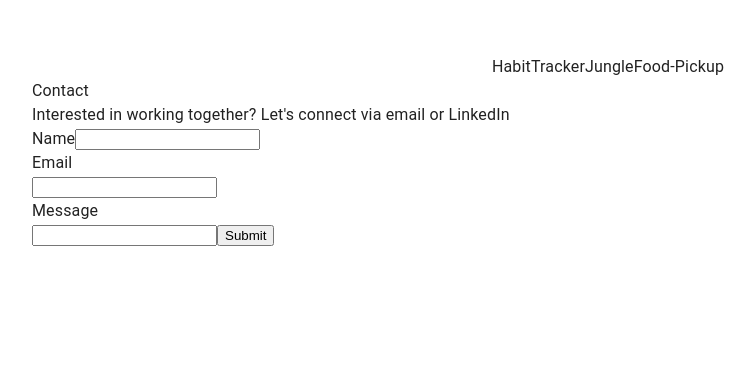
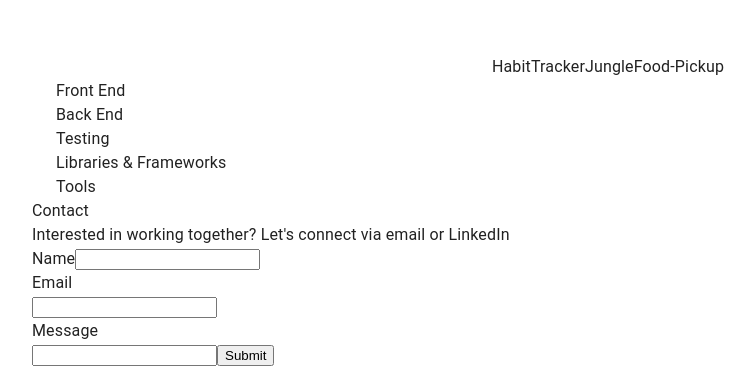
Before and after one commit to MackMartinez/Portfolio, a React (Create React App) app: page / in a window 1280 px wide. Shown: the part 1278-1645 px from the top of the page, without its empty margins (392-1147 px from the left). Before the commit the page ends 1525 px from the top, so only its background shows below. Built offline with nearby package versions, Linux system fonts and the light colour scheme.

Commit message:
add skills component to app

```diff
--- a/src/App.js
+++ b/src/App.js
@@ -14,7 +14,7 @@ function App() {
         <Container sx={{ justifyContent: 'space-between', marginLeft:50}}>
           <Landing />
           <Projects />
-          {/* <Skills /> */}
+          <Skills />
           <ContactMe />
         </Container>
     </Box>
```
